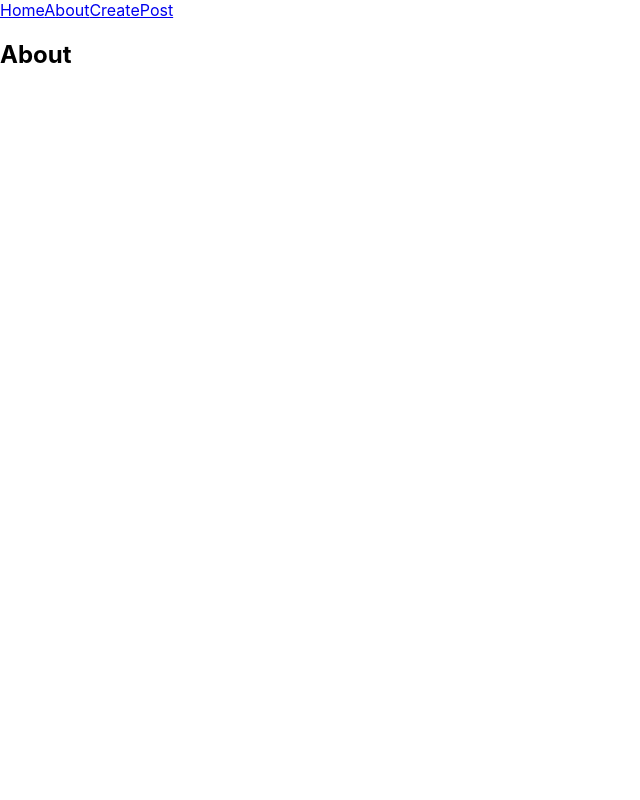
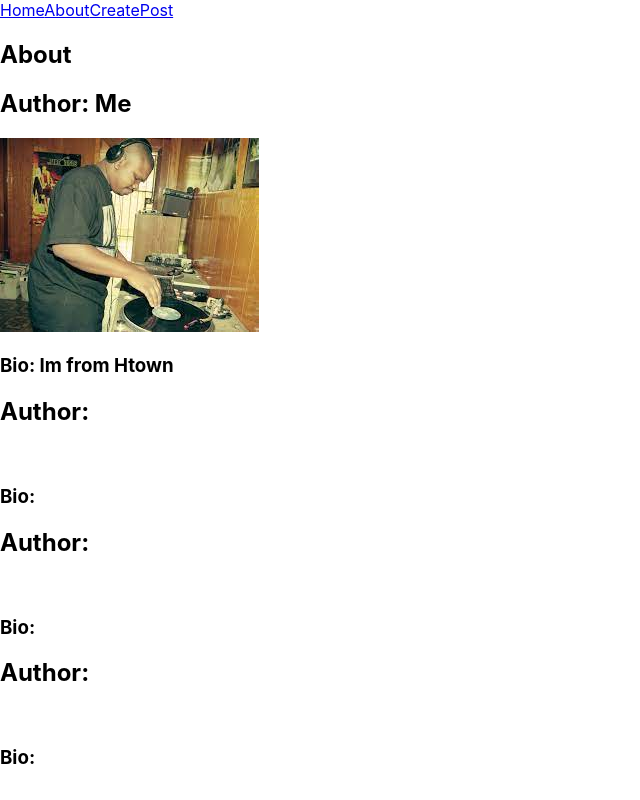
Before and after one commit to gdick0511/phase2-project, a React (Create React App) app in the folder phase2-project/: page /about in a window 1280 px wide. Shown: the whole page, without its empty margins (0-640 px from the left). Built offline with nearby package versions, Linux system fonts and the light colour scheme; data requests are answered from the project's data file.

Commit message:
Passed some props. Did some things

```diff
--- a/phase2-project/db.json
+++ b/phase2-project/db.json
@@ -14,7 +14,7 @@
           "bio": "",
           "image": "",
           "blogpost": "",
-          "id": ""
+          "id": 2
         },
         {
           "title": "",
@@ -22,7 +22,7 @@
           "bio": "",
           "image": "",
           "blogpost": "",
-          "id": ""
+          "id": 3
         },
         {
           "title": "",
@@ -30,7 +30,7 @@
           "bio": "",
           "image": "",
           "blogpost": "",
-          "id": ""
+          "id": 4
         }
     ]
 }
--- a/phase2-project/src/About.js
+++ b/phase2-project/src/About.js
@@ -1,9 +1,11 @@
+import UserContainer from './UserContainer'
 
+function About ({blogs}) {
 
-function About () {
     return(
         <div>
             <h2>About</h2>
+            <UserContainer blogs={blogs} />
         </div>
     )
 };
--- a/phase2-project/src/App.js
+++ b/phase2-project/src/App.js
@@ -4,7 +4,6 @@ import NavBar from './NavBar'
 import Home from './Home'
 import About from './About'
 import CreatePost from './CreatePost'
-// import './App.css';
 
 function App() {
   const [blogs, setBlogs] = useState([])
@@ -21,7 +20,7 @@ function App() {
       <NavBar />
         <Switch>
           <Route path="/about">
-            <About />
+            <About blogs={blogs} />
           </Route>
           <Route path="/createpost">
             <CreatePost />
--- a/phase2-project/src/BlogCard.js
+++ b/phase2-project/src/BlogCard.js
@@ -1,10 +1,15 @@
 
 
 
-function BlogCard () {
+function BlogCard ({author , title, blogpost}) {
     return(
         <div>
+            <h1>{title}</h1>
+            <h3> Author: {author} </h3>
+            <p>Blog: {blogpost}</p>
 
         </div>
     )
-}
+};
+
+export default BlogCard
--- a/phase2-project/src/BlogContainer.js
+++ b/phase2-project/src/BlogContainer.js
@@ -1,10 +1,12 @@
-
+import BlogCard from './BlogCard'
 
 
 function BlogContainer ({blogs}) {
-    console.log({blogs})
-    return(
-        <div> </div>
+    const renderCards = blogs.map((blog) => <BlogCard key={blog.id} title = {blog.title} author = {blog.author} blogpost = {blog.blogpost} /> )
+      return(
+        <div>
+          {renderCards}
+        </div>
       )
 };
 
--- /dev/null
+++ b/phase2-project/src/UserCard.js
@@ -0,0 +1,15 @@
+
+
+
+function UserCard ({author , bio , image}) {
+    return(
+        <div>
+            <h2>Author: {author}</h2>
+            <img src = {image} />
+            <h3>Bio: {bio}</h3>
+
+        </div>
+    )
+}
+
+export default UserCard
--- a/phase2-project/src/UserContainer.js
+++ b/phase2-project/src/UserContainer.js
@@ -1,8 +1,13 @@
 
+import UserCard from './UserCard'
 
-
-function UserContainer () {
+function UserContainer ({blogs}) {
+    const renderUserCards = blogs.map((blog) => <UserCard key={blog.id} author = {blog.author} image={blog.image} bio = {blog.bio} /> )
     return(
-        <div>UserInfo</div>
+        <div>
+            {renderUserCards}
+        </div>
     )
 }
+
+export default UserContainer
```
